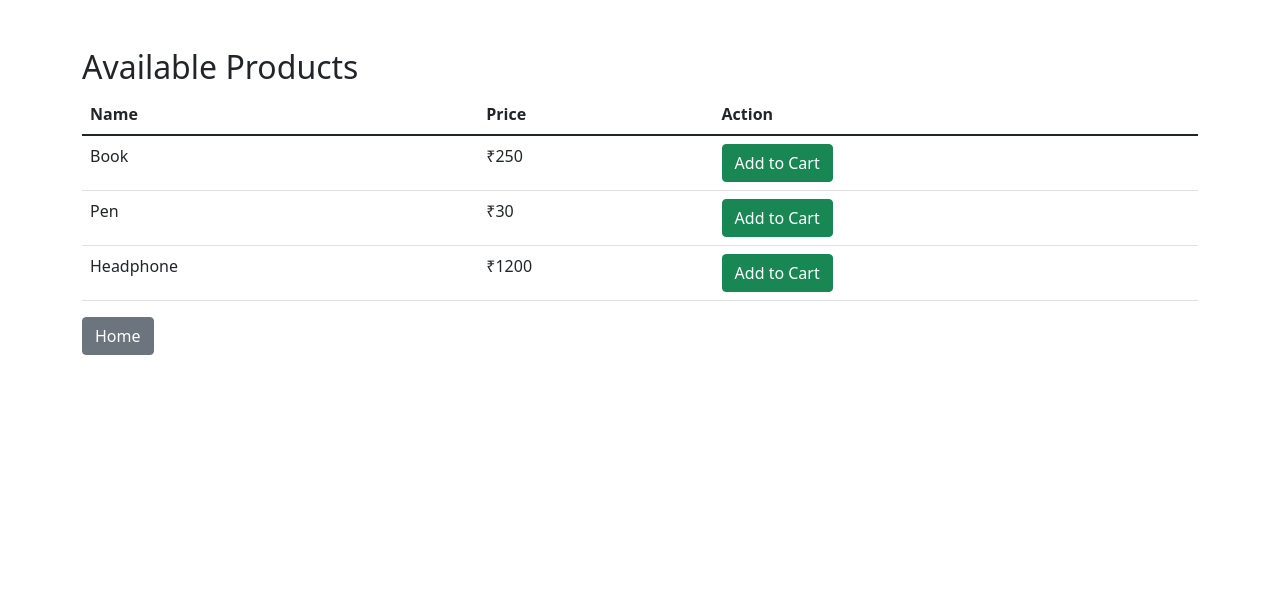
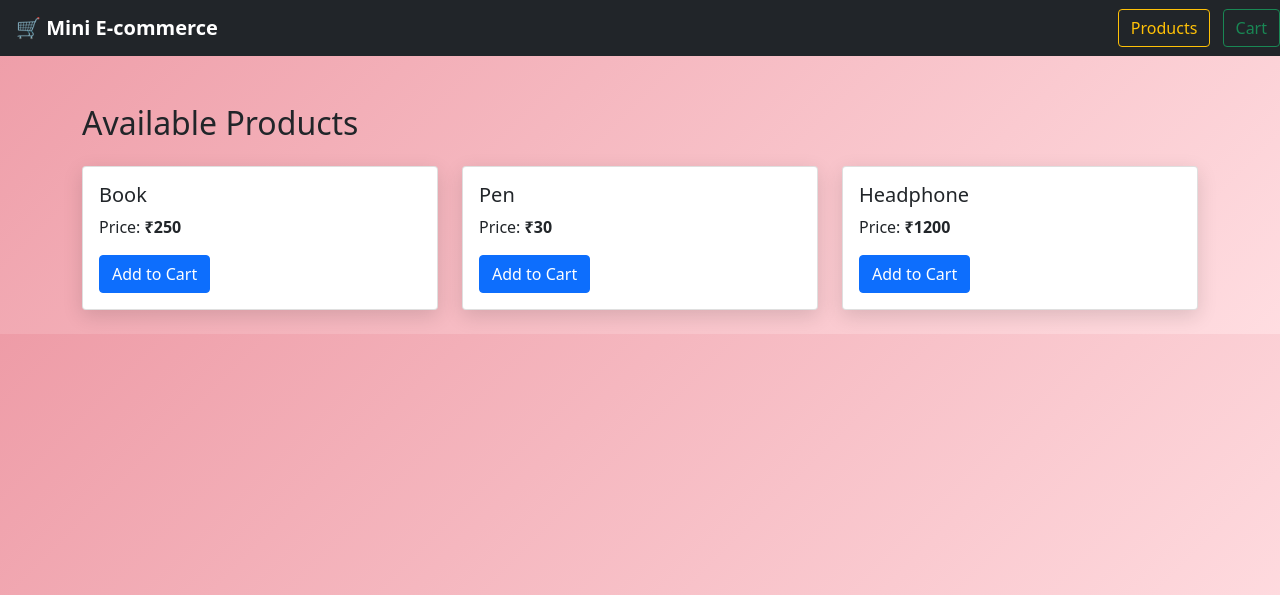
Before and after one commit to priyanshuprafful/devops-cloud-lab, a Flask app: page /products in a window 1280 px wide. Shown: the top 595 px of the page. Run offline with Flask 3, Linux system fonts and the light colour scheme.

Commit message:
Updating ecommerce store

```diff
--- a/.github/workflows/templates/products.html
+++ b/.github/workflows/templates/products.html
@@ -3,27 +3,46 @@
 <head>
     <title>Products</title>
     <link href="https://cdn.jsdelivr.net/npm/bootstrap@5.1.3/dist/css/bootstrap.min.css" rel="stylesheet">
+    <style>
+      .card { box-shadow: 0 6px 20px rgba(0,0,0,0.13); transition: transform 0.2s; }
+      .card:hover { transform: scale(1.05); }
+      body { background: linear-gradient(135deg, #EE9CA7, #FFDDE1); }
+    </style>
 </head>
-<body class="container my-5">
-    <h2>Available Products</h2>
-    <table class="table">
-        <thead>
-            <tr>
-                <th>Name</th><th>Price</th><th>Action</th>
-            </tr>
-        </thead>
-        <tbody>
-            {% for product in products %}
-            <tr>
-                <td>{{ product.name }}</td>
-                <td>₹{{ product.price }}</td>
-                <td>
-                    <a href="{{ url_for('add_to_cart', product_id=product.id) }}" class="btn btn-success">Add to Cart</a>
-                </td>
-            </tr>
-            {% endfor %}
-        </tbody>
-    </table>
-    <a href="{{ url_for('home') }}" class="btn btn-secondary">Home</a>
+<body>
+<nav class="navbar navbar-dark bg-dark mb-5">
+  <a class="navbar-brand mx-3" href="{{ url_for('home') }}"><b>🛒 Mini E-commerce</b></a>
+  <div>
+    <a href="{{ url_for('products') }}" class="btn btn-outline-warning mx-2">Products</a>
+    <a href="{{ url_for('cart') }}" class="btn btn-outline-success">Cart</a>
+  </div>
+</nav>
+<div class="container">
+  <h2 class="mb-4">Available Products</h2>
+  <div class="row">
+    {% for product in products %}
+    <div class="col-md-4">
+      <div class="card mb-4">
+        <div class="card-body">
+          <h5 class="card-title">{{ product.name }}</h5>
+          <p class="card-text">Price: <b>₹{{ product.price }}</b></p>
+          <a href="{{ url_for('add_to_cart', product_id=product.id) }}"
+             class="btn btn-primary"
+             onclick="showAlert('{{ product.name }} added to cart!')">Add to Cart</a>
+        </div>
+      </div>
+    </div>
+    {% endfor %}
+  </div>
+</div>
+<script>
+function showAlert(msg) {
+  let div = document.createElement('div');
+  div.className = "alert alert-success position-fixed top-0 end-0 m-3";
+  div.innerText = msg;
+  document.body.appendChild(div);
+  setTimeout(() => { div.remove(); }, 1800);
+}
+</script>
 </body>
 </html>
--- a/app.py
+++ b/app.py
@@ -1,21 +1,8 @@
-# from flask import Flask
-
-# app = Flask(__name__)
-
-# @app.route('/')
-# def hello():
-#     return "Learning Github Actions , AWS,DOCKER,EKS , making a simple project from scratch using perplexity ,."
-
-# if __name__ == '__main__':
-#     app.run(host='0.0.0.0', port=5000)
-
-# app.py
 from flask import Flask, render_template, request, redirect, session, url_for
 
 app = Flask(__name__)
-app.secret_key = 'yoursecretkey'  # Needed for session
+app.secret_key = 'yoursecretkey'  # Needed for session management
 
-# Sample products data
 PRODUCTS = [
     {'id': 1, 'name': 'Book', 'price': 250},
     {'id': 2, 'name': 'Pen', 'price': 30},
```
Also changed, not shown: .github/workflows/templates/cart.html (+11 -5 lines), .github/workflows/templates/home.html (+18 -6 lines), .github/workflows/templates/order.html (+11 -6 lines), 1 other file.
